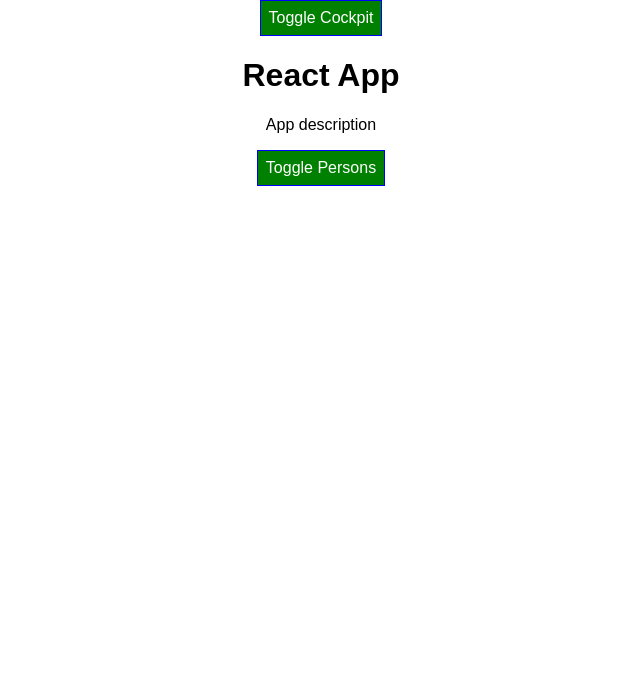
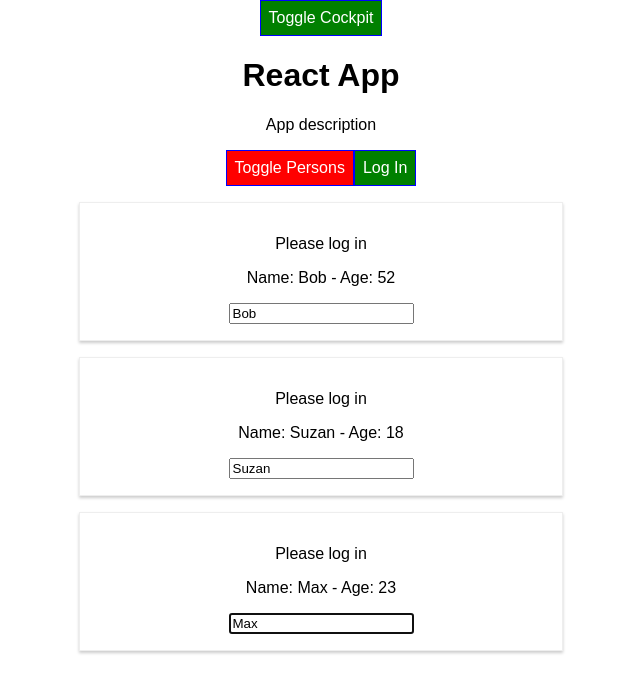
Before and after one commit to AungHan/react-app, a React app: page / in a window 1280 px wide. Shown: the top 692 px of the page, without its empty margins (319-959 px from the left). Built offline with nearby package versions, Linux system fonts and the light colour scheme.

Commit message:
Context API

```diff
--- a/src/components/Cockpit/Cockpit.js
+++ b/src/components/Cockpit/Cockpit.js
@@ -1,16 +1,20 @@
-import React, { useEffect } from 'react';
+import React, { useEffect, useRef } from 'react';
 import classes from './Cockpit.css';
+import AuthContext from '../../context/auth-context';
 
 const Cockpit = (props) => {
+  const toggleBtnRef = useRef(null);
+
   // run every render cycle
   // 2nd argument -> array, allows subscribe for intended properties
   // to use effect, to run one time only, pass empty array []
   useEffect(() => {
     console.log('[Cockpit.js] useEffect');
+    toggleBtnRef.current.click();
     // Http request...
-    setTimeout(() => {
-      alert('saved data');
-    }, 1000);
+    // setTimeout(() => {
+    //   alert('saved data');
+    // }, 1000);
 
     // return func causes clean up useEffect
     // before main useEffect, after first render cycle
@@ -40,9 +44,13 @@ const Cockpit = (props) => {
       <div className={classes.Cockpit}>
           <h1>{props.title}</h1>
           <p className={assigendClasses.join(' ')}>App description</p>
-          <button className={btnClass} alt={props.showPersons ? "true" : "false"} onClick={props.clicked}>
-          Toggle Persons
+          <button ref={toggleBtnRef} className={btnClass} alt={props.showPersons ? "true" : "false"} onClick={props.clicked}>
+            Toggle Persons
           </button>
+          <AuthContext.Consumer>
+            {context =>  <button onClick={context.login}>Log In</button>}
+          </AuthContext.Consumer>
+
       </div>
   );
 };
--- a/src/components/Persons/Person/Person.js
+++ b/src/components/Persons/Person/Person.js
@@ -4,6 +4,7 @@ import styled from 'styled-components';
 import Aux from '../../../hoc/Aux';
 import withClass from '../../../hoc/withClass';
 import PropTypes from 'prop-types';
+import AuthContext from '../../../context/auth-context';
 
 
 const StyledDiv = styled.div`
@@ -32,7 +33,14 @@ class Person extends Component {
         console.log('[Person.js] render');
         return (
             <Fragment>
-                <div>
+               <AuthContext.Consumer>
+                   {
+                       (context) => context.authenticated
+                       ? <p>Authenticated</p>
+                       : <p>Please log in</p>
+                   }
+               </AuthContext.Consumer>
+               <div>
                     <p
                         onClick={this.props.click}>
                         Name: {this.props.name} - Age: {this.props.age}
--- a/src/components/Persons/Persons.js
+++ b/src/components/Persons/Persons.js
@@ -1,6 +1,7 @@
 import React, { PureComponent } from 'react';
 import Person from './Person/Person';
 import PropTypes from 'prop-types';
+import AuthContext from '../../context/auth-context';
 
 class Persons extends PureComponent {
 
@@ -34,14 +35,19 @@ class Persons extends PureComponent {
   render(){
     console.log('[Persons.js] render');
     return (
+      <AuthContext.Consumer>
+        {(context) =>
           this.props.persons.map((person, index) => {
             return <Person
                     key={person.id}
                     click={() => this.props.clicked(index)}
                     name={person.name}
                     age={person.age}
-              changed={(event) => this.props.changed(event, person.id)}/>
+                    changed={(event) => this.props.changed(event, person.id)}
+                  />
           })
+        }
+      </AuthContext.Consumer>
     );
   }
 }
--- a/src/containers/App.js
+++ b/src/containers/App.js
@@ -4,6 +4,7 @@ import Cockpit from '../components/Cockpit/Cockpit';
 import Persons from '../components/Persons/Persons';
 import styled from 'styled-components';
 import withClass from '../hoc/withClass';
+import AuthContext from '../context/auth-context';
 
 const StyledButton = styled.button`
       background-color: ${props => props.alt === "true" ? 'red' : 'green'};
@@ -46,7 +47,8 @@ class App extends Component {
     otherState: "Others",
     showPersons: false,
     showCockpit: true,
-    changeCounter: 0
+    changeCounter: 0,
+    authenticated: false
   }
 
   static getDerivedStateFromProps(props, state){
@@ -98,6 +100,12 @@ class App extends Component {
     })
   }
 
+  loginHandler = () => {
+    this.setState({
+      authenticated: true
+    })
+  }
+
   render() {
     console.log('[App.js] render');
     let persons = null;
@@ -109,7 +117,8 @@ class App extends Component {
           <Persons
             persons={this.state.persons}
             clicked={this.deletePersonHandler}
-            changed={this.nameChangedHandler}/>
+            changed={this.nameChangedHandler}
+            isAuthenticated={this.state.authenticated}/>
         </div>
       )
     }
@@ -120,15 +129,24 @@ class App extends Component {
             personLength={this.state.persons.length}
             showPersons={this.state.showPersons}
             clicked={this.togglePerson}
+            login={this.loginHandler}
             />
     ) : null;
+
+    let contextValue = {
+      authenticated: this.state.authenticated,
+      login: this.loginHandler
+    };
 
     return (
         // <WithClass classes={classes.App}>
         <div>
           <button onClick={() => this.setState({showCockpit: !this.state.showCockpit})}>Toggle Cockpit</button>
-          {cockpit}
-          {persons}
+
+          <AuthContext.Provider value={contextValue}>
+            {cockpit}
+            {persons}
+          </AuthContext.Provider>
         </div>
         // </WithClass>
     );
--- /dev/null
+++ b/src/context/auth-context.js
@@ -0,0 +1,12 @@
+import React from 'react';
+
+// acts like global context to pass data
+// reason -> props can be passed with chain
+// and skip for those that don't need it
+// accepts default value in ctor
+const authContext = React.createContext({
+    authenticated: false,
+    login: () => {}
+});
+
+export default authContext;
```
Lines whose indentation alone changed are shown as unchanged.
